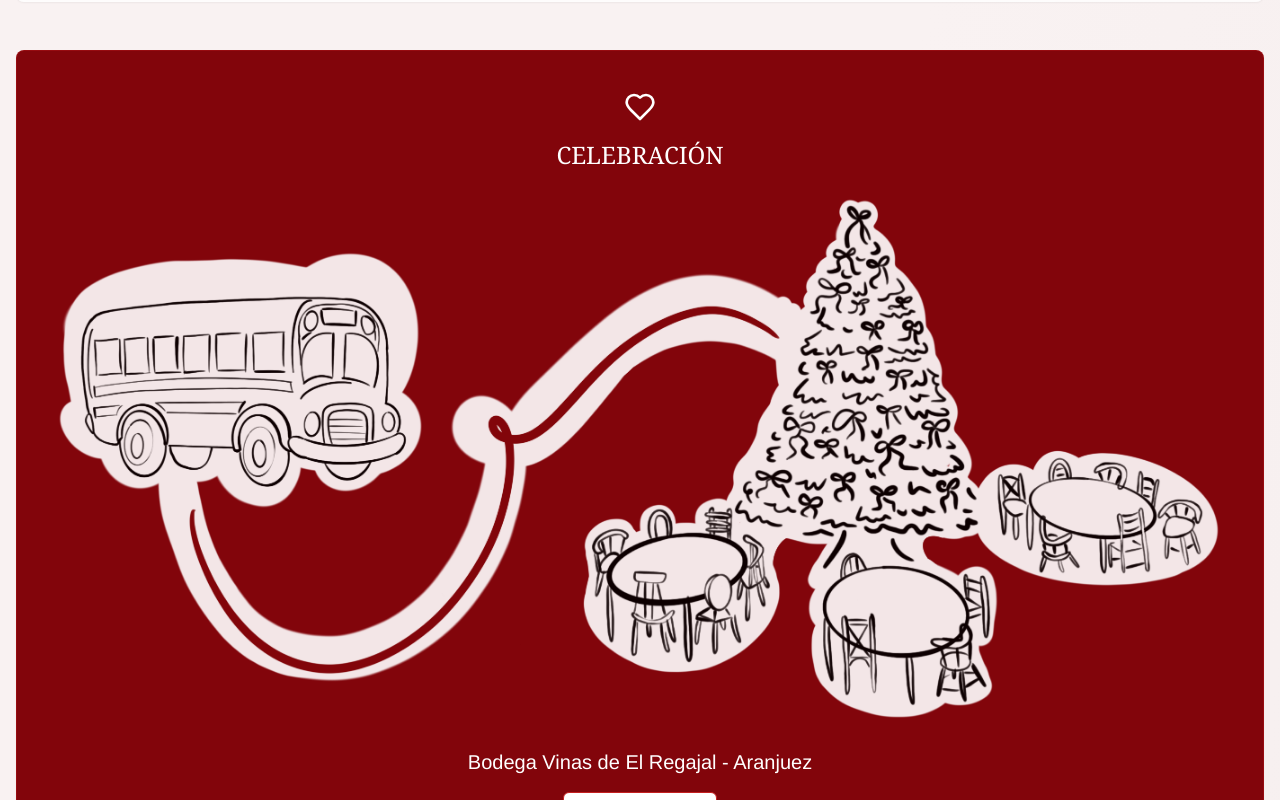
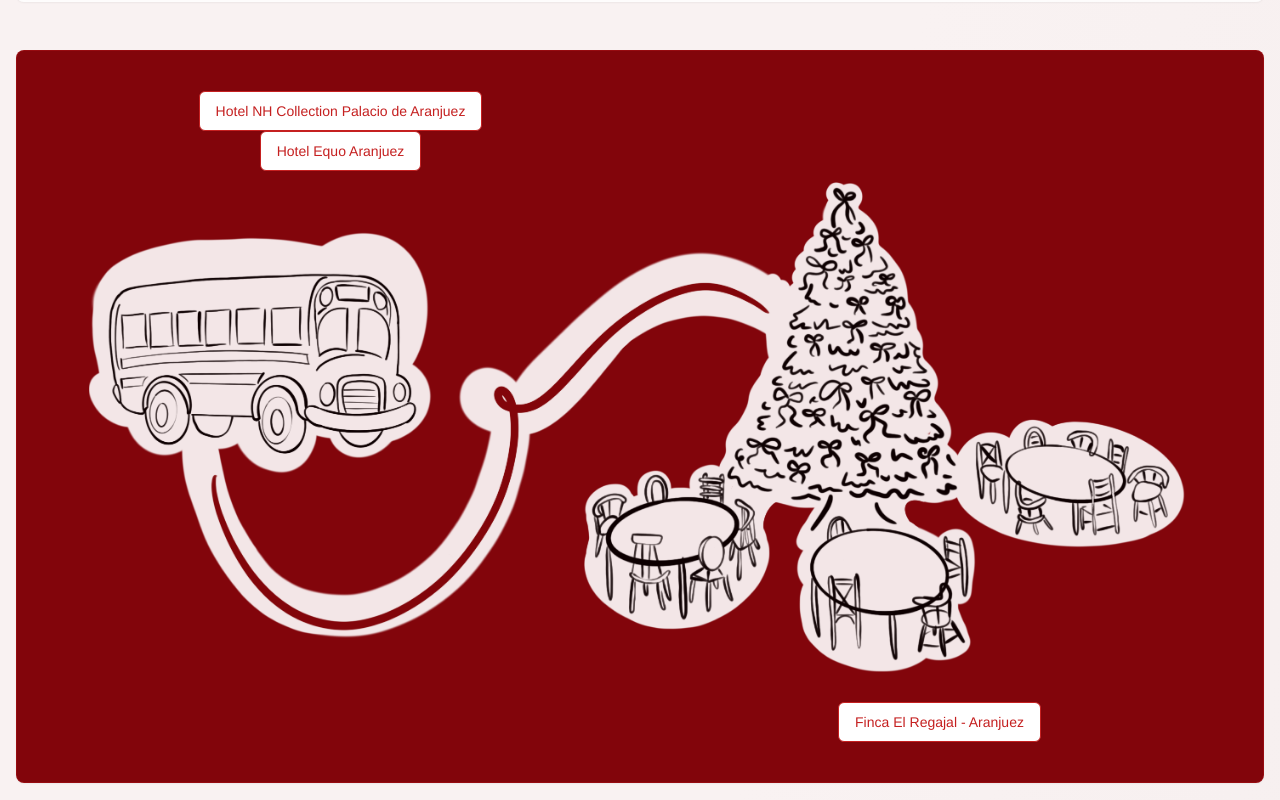
Before and after one commit to ferhergant/holly-jolly-rsvp-site, a React (Vite) app: page / in a window 1280 px wide. Shown: the part 1500-2300 px from the top of the page. Built offline with nearby package versions, Linux system fonts and the light colour scheme.

Commit message:
Adapt and add links to location how to get to a venue

```diff
--- a/src/components/ChristmasWedding.tsx
+++ b/src/components/ChristmasWedding.tsx
@@ -278,11 +278,39 @@ const ChristmasWedding = () => {
         {/* Celebration Card */}
         <div className="mb-12">
           <Card className="bg-[#82050b] border-accent/30">
-            <CardContent className="p-10 text-center">
-              <Heart className="w-8 h-8 mx-auto mb-4 text-white" />
-              <h3 className="text-2xl font-serif mb-2 text-white">CELEBRACIÓN</h3>
+            <CardContent className="p-10">
+                {/* Two-column layout for venue info */}
+              <div className="grid grid-cols-2 gap-8">
+                  {/* Left side - Empty for balance */}
+                 <div className="flex flex-col justify-center items-center text-center">
+                   <div className="flex items-center gap-4">
+                     <a href="https://maps.app.goo.gl/cR1RpVGzxFvWBRVt6" target="_blank" rel="noopener noreferrer">
+                       <Button
+                         variant="outline"
+                         className="border-accent text-accent hover:bg-accent hover:text-primary-foreground"
+                       >
+                         Hotel NH Collection Palacio de Aranjuez
+                       </Button>
+                     </a>
+                   </div>
+                   <div className="flex items-center gap-4">
+                     <a href="https://maps.app.goo.gl/2WrX8GyhxVysUqWE9" target="_blank" rel="noopener noreferrer">
+                       <Button
+                         variant="outline"
+                         className="border-accent text-accent hover:bg-accent hover:text-primary-foreground"
+                       >
+                         Hotel Equo Aranjuez
+                       </Button>
+                     </a>
+                   </div>
+                 </div>
+              </div>
 
-              <div className="mb-6">
+              {/* Right side - Venue info and button */}
+              <div></div>
+
+                {/* Full width image section */}
+                <div className="mb-6 px-8">
                   <img
                     src={locationImage}
                     alt="Location"
@@ -291,16 +319,23 @@ const ChristmasWedding = () => {
                   />
                 </div>
 
-              <h4 className="text-xl mb-4 text-white">Bodega Vinas de El Regajal - Aranjuez</h4>
+              {/* Two-column layout for venue info */}
+              <div className="grid grid-cols-2 gap-8">
+                {/* Left side - Empty for balance */}
+                <div></div>
 
+                {/* Right side - Venue info and button */}
+                <div className="flex flex-col justify-center items-center text-center">
                   <a href="https://maps.app.goo.gl/NLUJexwxn4bhe7EY6" target="_blank" rel="noopener noreferrer">
                     <Button
                       variant="outline"
                       className="border-accent text-accent hover:bg-accent hover:text-primary-foreground"
                     >
-                  ¿CÓMO LLEGAR?
+                      Finca El Regajal - Aranjuez
                     </Button>
                   </a>
+                </div>
+              </div>
             </CardContent>
           </Card>
         </div>
```
Also changed, not shown: src/assets/location.png. Lines whose indentation alone changed are shown as unchanged.
